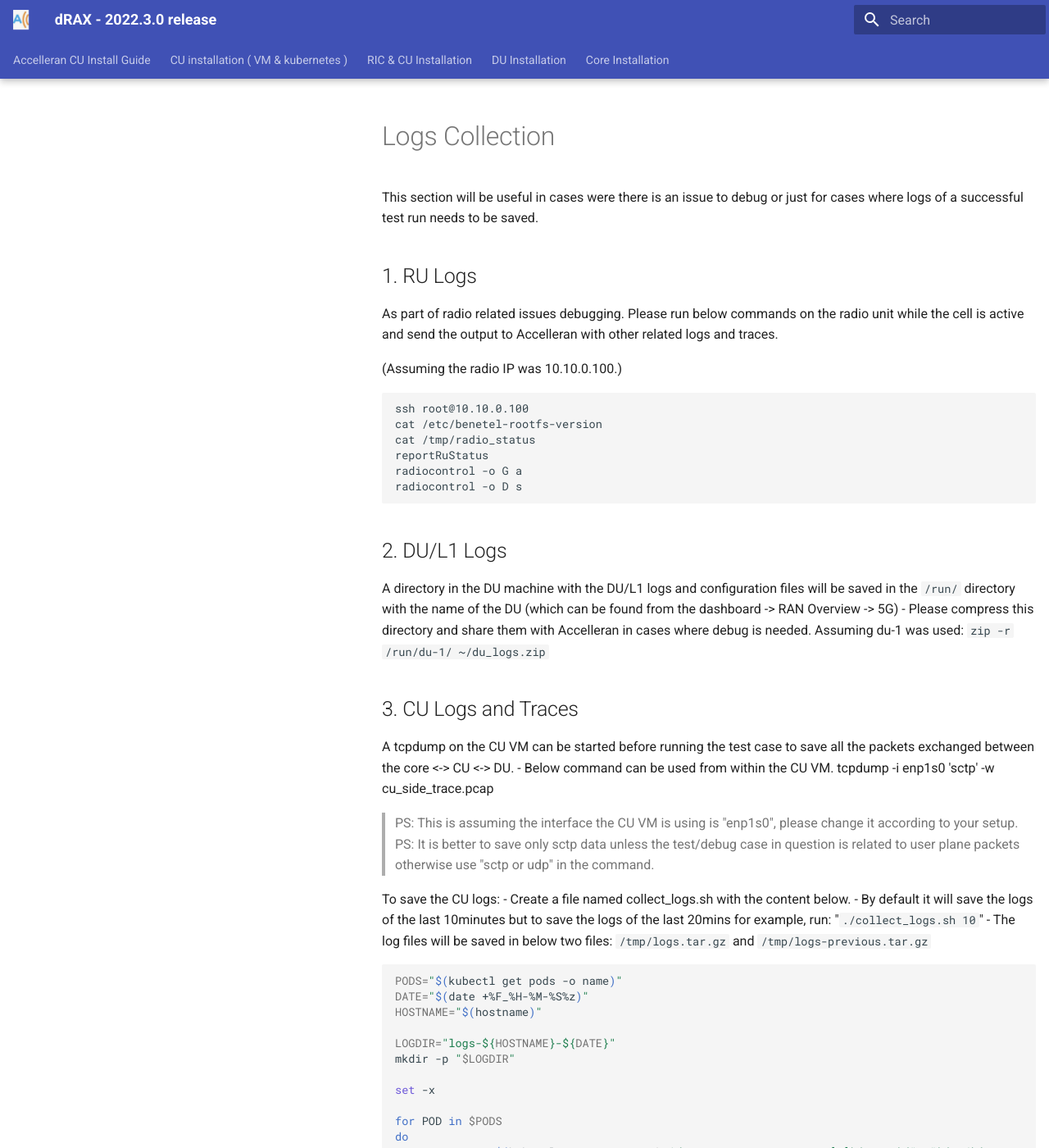
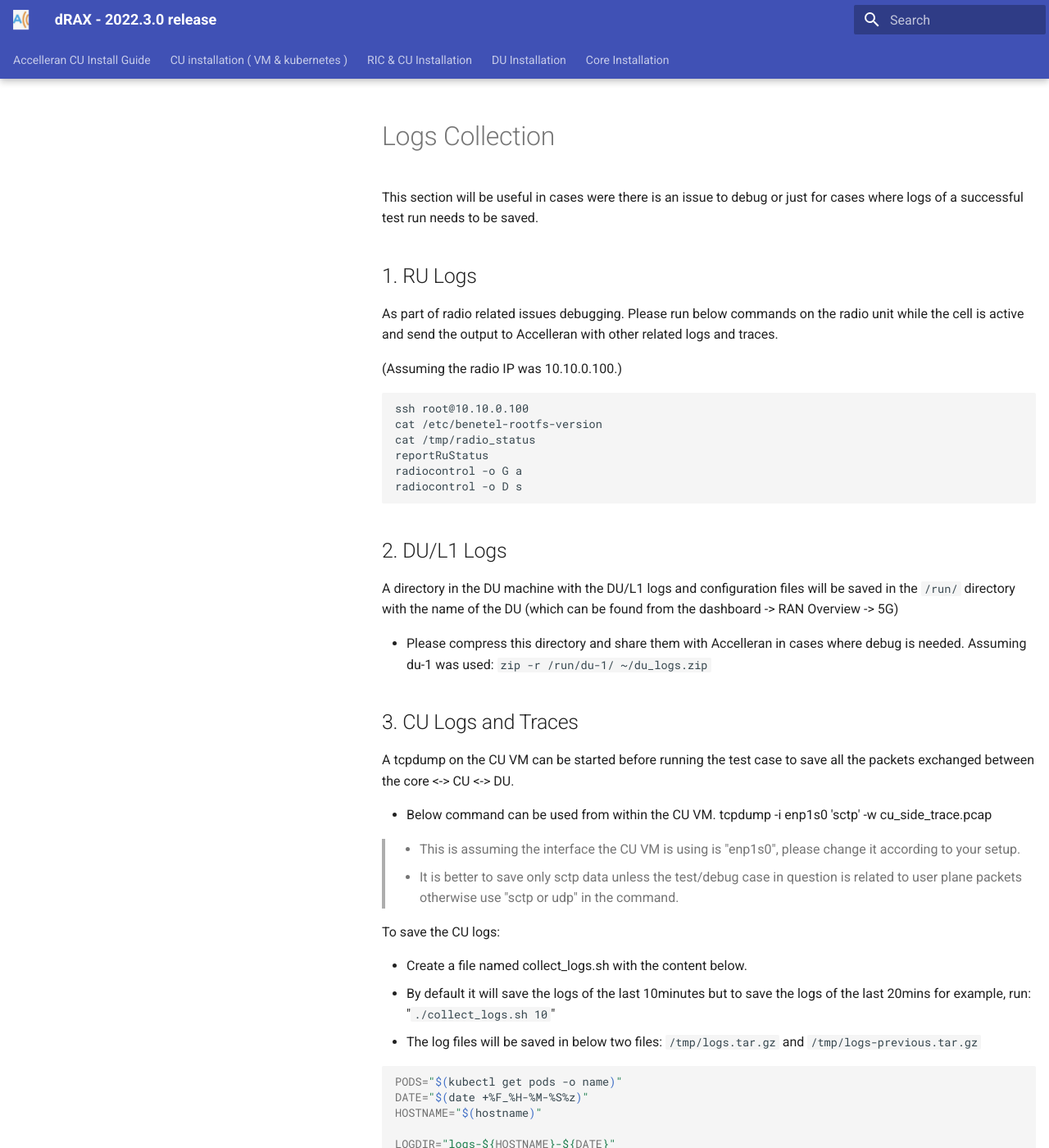
Before and after one commit to accelleran/drax-docs, an MkDocs documentation site: the page built from docs/op-guide/logs-collection/index.md, in a window 1280 px wide and 1400 px high. Shown: the whole window at 82% size. Built offline with MkDocs 1.6.1 and Material for MkDocs 9.7.7, drawn with Linux system fonts in a browser that asks for light colours; the version menu is left out.

Commit message:
changes for 2022.4.0
minor changes

````diff
--- a/docs/op-guide/logs-collection/index.md
+++ b/docs/op-guide/logs-collection/index.md
@@ -19,17 +19,21 @@ radiocontrol -o D s
 ## 2. DU/L1 Logs
 
 A directory in the DU machine with the DU/L1 logs and configuration files will be saved in the ```/run/``` directory with the name of the DU (which can be found from the dashboard -> RAN Overview -> 5G)
+
 - Please compress this directory and share them with Accelleran in cases where debug is needed. Assuming du-1 was used: ```zip -r /run/du-1/ ~/du_logs.zip```
 
 ## 3. CU Logs and Traces
 
 A tcpdump on the CU VM can be started before running the test case to save all the packets exchanged between the core <-> CU <-> DU.
+
 - Below command can be used from within the CU VM.
 tcpdump -i enp1s0 'sctp' -w cu_side_trace.pcap
-> PS: This is assuming the interface the CU VM is using is "enp1s0", please change it according to your setup.
-> PS: It is better to save only sctp data unless the test/debug case in question is related to user plane packets otherwise use "sctp or udp" in the command.
+
+> - This is assuming the interface the CU VM is using is "enp1s0", please change it according to your setup.
+> - It is better to save only sctp data unless the test/debug case in question is related to user plane packets otherwise use "sctp or udp" in the command.
 
 To save the CU logs:
+
 - Create a file named collect_logs.sh with the content below.
 - By default it will save the logs of the last 10minutes but to save the logs of the last 20mins for example, run: "``` ./collect_logs.sh 10```"
 - The log files will be saved in below two files: ```/tmp/logs.tar.gz``` and ```/tmp/logs-previous.tar.gz```
````
